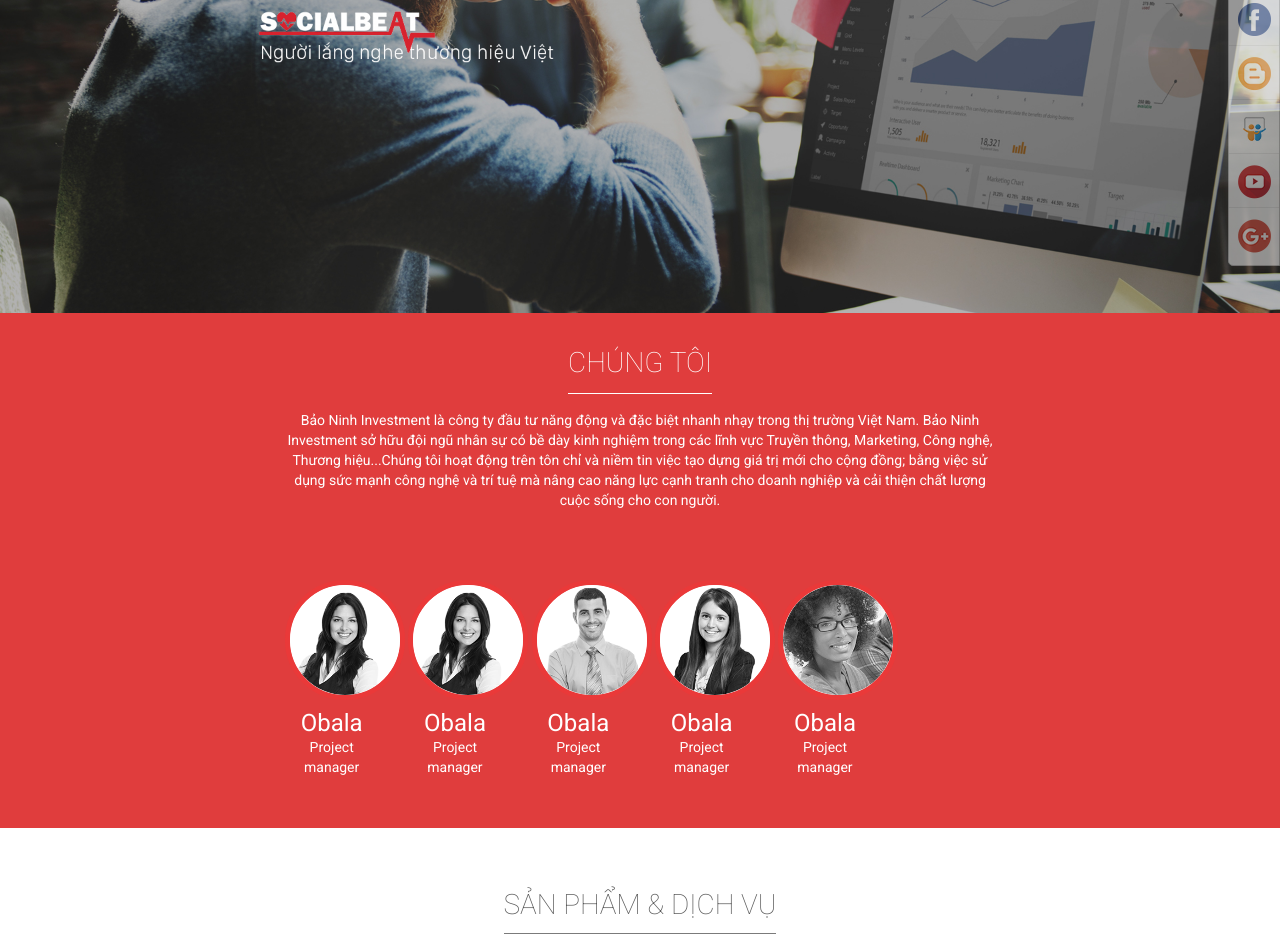
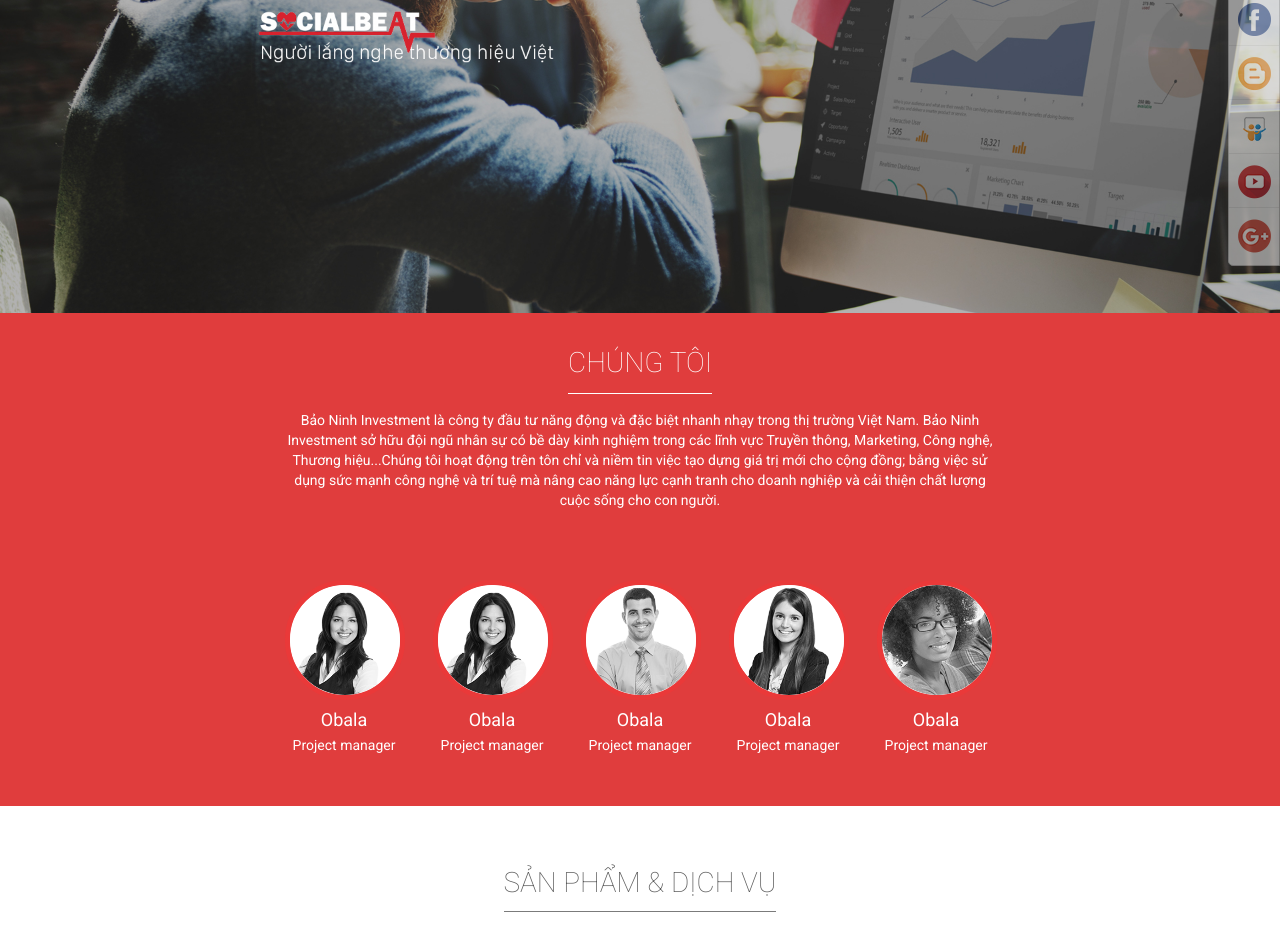
Before and after one commit to nguyenmiu512/socialbeat, a plain HTML site: page index.html in a window 1280 px wide. Shown: the part 289-1225 px from the top of the page. Drawn offline with Linux system fonts and the light colour scheme.

Commit message:
Add files via upload

```diff
--- a/assets/css/main.css
+++ b/assets/css/main.css
@@ -400,6 +400,7 @@
 	}
 	.item-box-us ul li {
 	    text-align: center;
+	    width: 20%;
 	}
 	.box-package{
 		background-color:#333538;
@@ -417,10 +418,15 @@
 	.item-box-us ul li .img-item img {
 	    width: 100%;
 	}
-	.item-box-us ul li h3,
+	.item-box-us ul li h3{
+		font-size: 18px;
+		color: #fff;
+		margin: 10px 0px 5px 0px;
+	}
 	.item-box-us ul li p {
 	    color: #fff;
     	margin-bottom: 1px;
+
 	}
 	/***** BOX PACKAGE ********/
 
```
